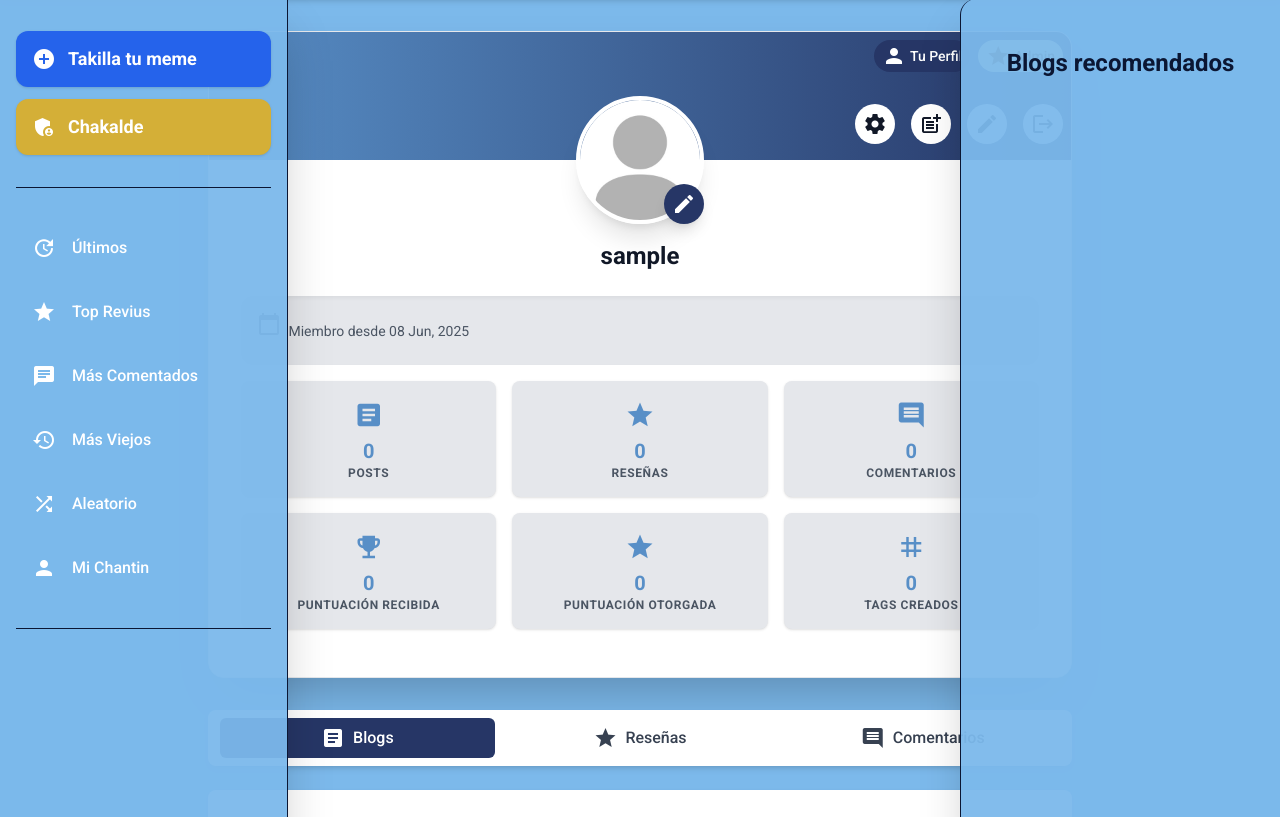
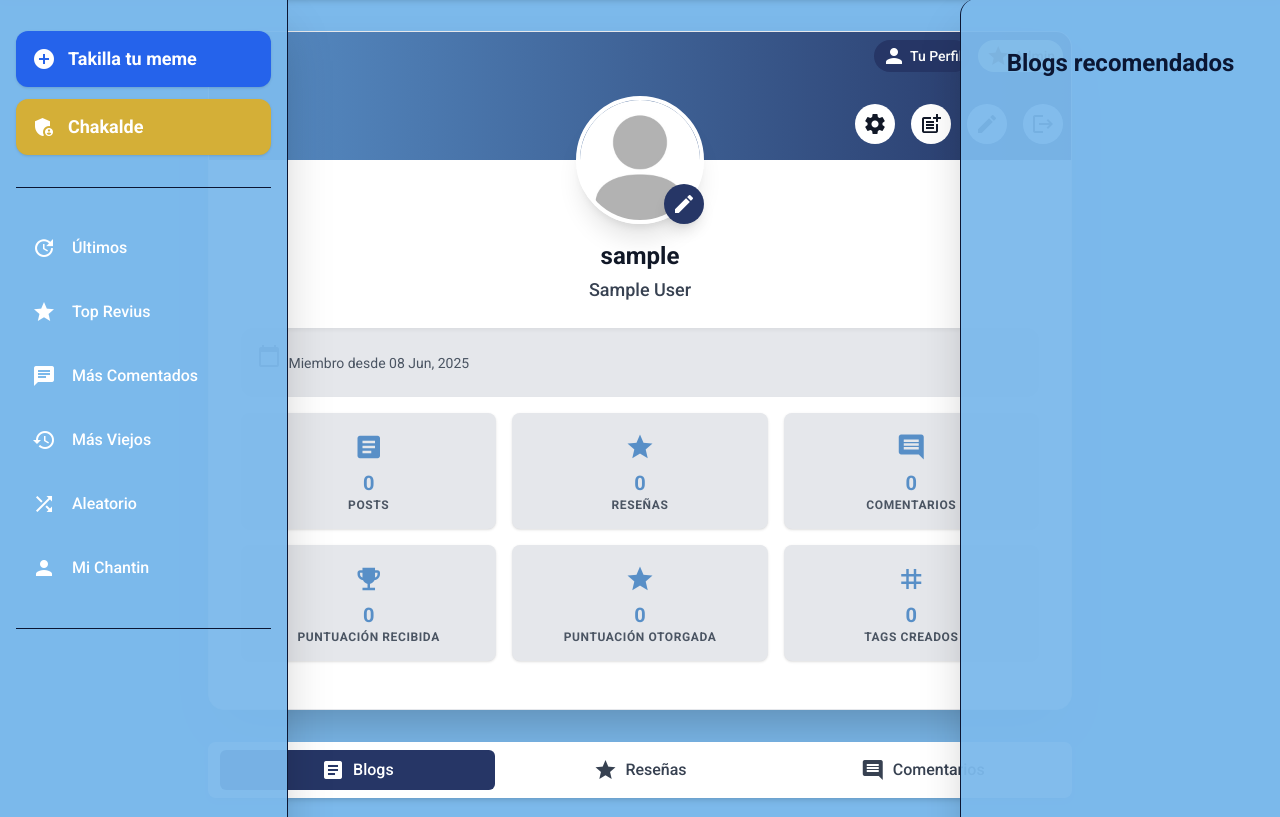
Before and after one commit to edwardperxz/chobeka-blog, a Django app: a page that uses blogapp/templates/blogapp/profile_user.html in a window 1280 px wide. Shown: the part 65-882 px from the top of the page. Run offline with Django 5.2, Linux system fonts and the light colour scheme; the visitor is signed in with stand-in values (Sample User, id 1); data comes from the database, SQL or seed files in the repository; data that the repository does not hold is empty; some libraries are stand-ins or nearby versions.

Commit message:
feat: agregar nombre completo al perfil de usuario

```diff
--- a/blogapp/templates/blogapp/profile_user.html
+++ b/blogapp/templates/blogapp/profile_user.html
@@ -90,6 +90,12 @@
       <h2 class="text-2xl font-bold text-gray-900 dark:text-white inline-flex items-center gap-2">
         {{ profile_user.username }}
       </h2>
+      {% if profile_user.first_name or profile_user.last_name %}
+      <div class="text-gray-700 dark:text-gray-300 text-lg font-medium mt-1">
+        {% if profile_user.first_name %}{{ profile_user.first_name }}{% endif %}
+        {% if profile_user.last_name %} {{ profile_user.last_name }}{% endif %}
+      </div>
+      {% endif %}
     </div>
 
     <!-- Profile Info Card -->
```
